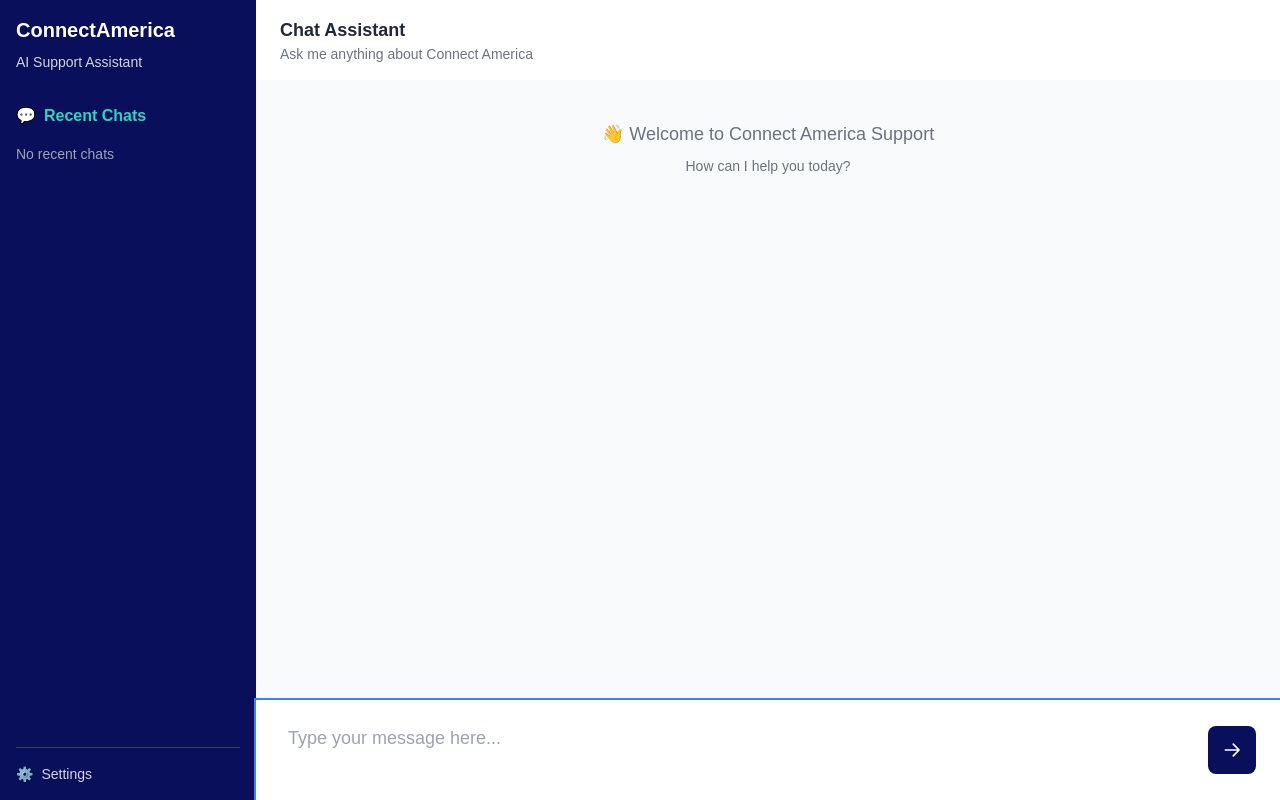
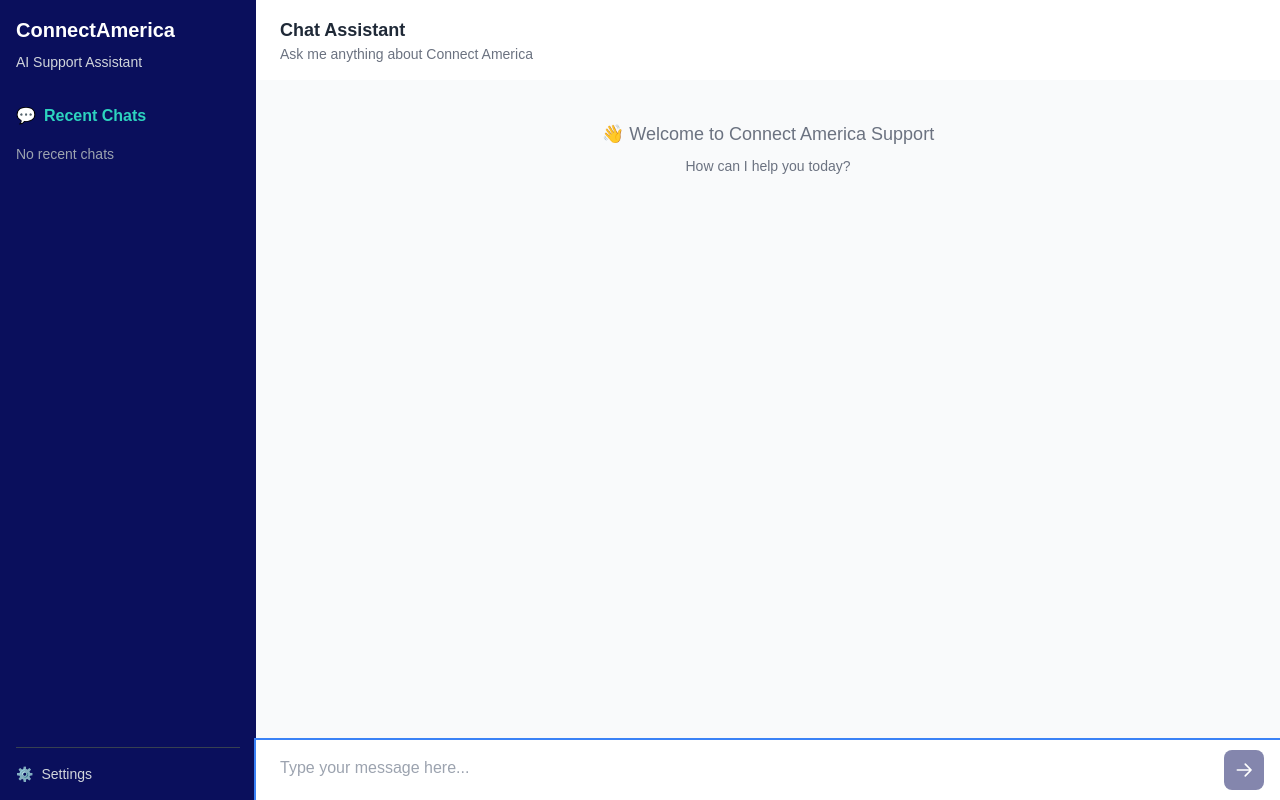
Before and after one commit to prateeka0507/connect-america, a Next.js app: page /chat in a window 1280 px wide. Built offline with nearby package versions, Linux system fonts and the light colour scheme.

Commit message:
Update page.tsx

```diff
--- a/app/chat/page.tsx
+++ b/app/chat/page.tsx
@@ -17,6 +17,7 @@
   const messagesEndRef = useRef<HTMLDivElement>(null);
   const textareaRef = useRef<HTMLTextAreaElement>(null);
   const formRef = useRef<HTMLFormElement>(null);
+  const [textareaHeight, setTextareaHeight] = useState('60px');
 
   const scrollToBottom = () => {
     messagesEndRef.current?.scrollIntoView({ behavior: "smooth" });
@@ -116,15 +117,22 @@
     }
   };
 
-  const adjustTextareaHeight = (element: HTMLTextAreaElement) => {
+  const updateTextareaHeight = (element: HTMLTextAreaElement) => {
+    const minHeight = 60;
+    const maxHeight = 150;
+
     element.style.height = 'auto';
-    element.style.height = `${element.scrollHeight}px`;
+
+    const newHeight = Math.min(Math.max(element.scrollHeight, minHeight), maxHeight);
+
+    element.style.height = `${newHeight}px`;
+    setTextareaHeight(`${newHeight}px`);
   };
 
   useEffect(() => {
     if (textareaRef.current) {
       textareaRef.current.focus();
-      adjustTextareaHeight(textareaRef.current);
+      updateTextareaHeight(textareaRef.current);
     }
   }, []);
 
@@ -340,7 +348,7 @@
         </div>
 
         {/* Input Area */}
-        <div className="bg-[#F0F2FF]">
+        <div className="bg-[#F0F2FF] sticky bottom-0 z-10">
           <form
             ref={formRef}
             onSubmit={handleSubmit}
@@ -349,43 +357,60 @@
             <textarea
               ref={textareaRef}
               className="w-full bg-[#F5F7FF] focus:bg-white
-                text-gray-800 text-base sm:text-lg font-medium placeholder-gray-400
+                text-gray-800 text-base font-medium placeholder-gray-400
                 border-0 outline-none resize-none
-                py-6 px-6 sm:px-8
-                min-h-[80px] sm:min-h-[100px] max-h-[300px]
-                overflow-auto transition-colors duration-200
+                py-4 px-6
+                overflow-auto transition-all duration-200
                 focus:ring-2 focus:ring-blue-500
-                cursor-text"
+                cursor-text
+                leading-normal"
+              style={{
+                height: textareaHeight,
+                maxHeight: '150px',
+                minHeight: '60px',
+              }}
               placeholder="Type your message here..."
               rows={1}
               value={inputValue}
               onChange={(e) => {
+                e.preventDefault();
                 const target = e.target;
                 setInputValue(target.value);
-                adjustTextareaHeight(target);
+                updateTextareaHeight(target);
               }}
               onFocus={(e) => {
-                const target = e.target;
-                setTimeout(() => adjustTextareaHeight(target), 0);
+                updateTextareaHeight(e.target);
               }}
               onClick={(e) => {
                 e.currentTarget.focus();
               }}
               disabled={loading}
-              onKeyDown={handleKeyDown}
+              onKeyDown={(e) => {
+                if (e.key === 'Enter' && !e.shiftKey) {
+                  e.preventDefault();
+                  if (inputValue.trim()) {
+                    formRef.current?.requestSubmit();
+                  }
+                }
+              }}
               autoComplete="off"
               spellCheck="false"
-              style={{ WebkitAppearance: 'none' }}
             />
             <button
               type="submit"
-              disabled={loading}
-              className="absolute right-4 sm:right-6
+              disabled={loading || !inputValue.trim()}
+              className="absolute right-4
                 bg-[#0A0F5C] text-white
-                p-3 sm:p-3.5
+                p-2.5
                 rounded-lg hover:bg-blue-900
-                transition-colors disabled:opacity-50
+                transition-colors
+                disabled:opacity-50
+                disabled:cursor-not-allowed
                 flex items-center justify-center"
+              style={{
+                top: '50%',
+                transform: 'translateY(-50%)'
+              }}
             >
               {loading ? (
                 <span className="animate-spin text-xl">⟳</span>
```
